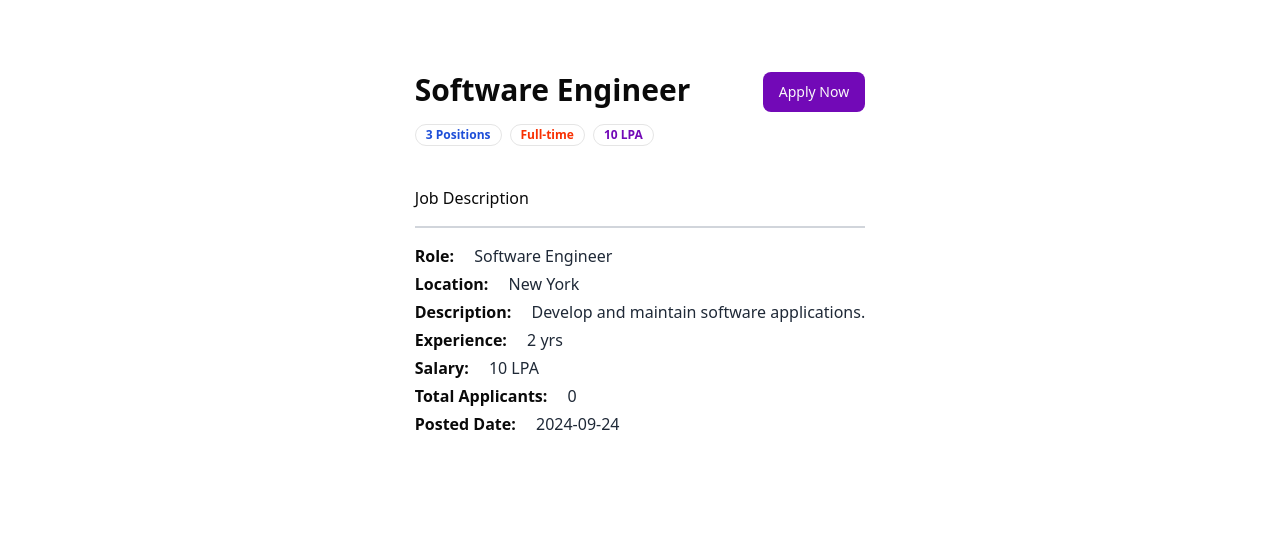
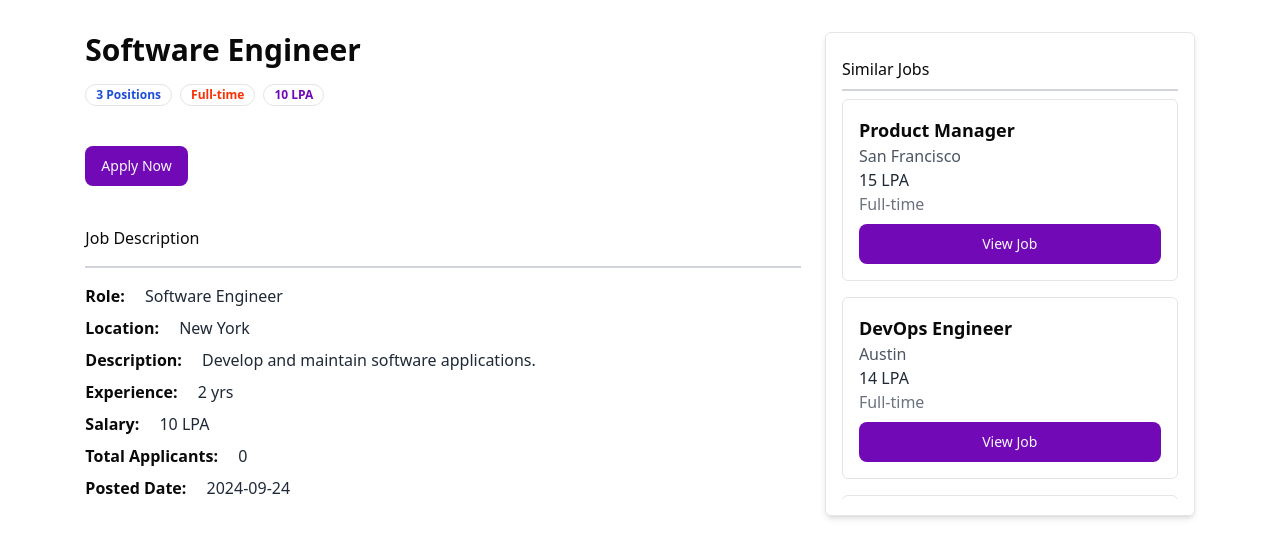
Before and after one commit to raobaba/Next_Hire_Job_Portal, a React (Vite) app in the folder client/: page /description/1 in a window 1280 px wide. Shown: the top 558 px of the page. Built offline with nearby package versions, Linux system fonts and the light colour scheme.

Commit message:
jobs displayed

```diff
--- a/client/src/components/FilterCard.jsx
+++ b/client/src/components/FilterCard.jsx
@@ -19,6 +19,15 @@ const filterData = [
 
 const FilterCard = ({ setSearchedQuery }) => {
   const [selectedValue, setSelectedValue] = useState("");
+  const [expandedFilters, setExpandedFilters] = useState(
+    filterData.map(() => false) // Initialize collapse for each filter group
+  );
+
+  const toggleExpand = (index) => {
+    const newExpandedFilters = [...expandedFilters];
+    newExpandedFilters[index] = !newExpandedFilters[index]; // Toggle the expansion state
+    setExpandedFilters(newExpandedFilters);
+  };
 
   const changeHandler = (value) => {
     setSelectedValue(value);
@@ -29,15 +38,18 @@ const FilterCard = ({ setSearchedQuery }) => {
   }, [selectedValue, setSearchedQuery]);
 
   return (
-    <div className="w-full bg-white p-1 rounded-md shadow-md">
+    <div className="w-full bg-white p-4 rounded-md shadow-md">
       <h1 className="font-bold text-lg">Filter Jobs</h1>
       <hr className="mt-1" />
       <RadioGroup value={selectedValue} onValueChange={changeHandler}>
-        {filterData.map((data, index) => (
-          <div key={index} className="my-1">
+        {filterData.map((data, index) => {
+          const isExpanded = expandedFilters[index];
+          const visibleItems = isExpanded ? data.array.length : 2; // Initially show 2 items, show all when expanded
+          return (
+            <div key={index} className="my-3">
               <h1 className="font-bold text-lg">{data.filterType}</h1>
-            <div className="flex flex-col sm:grid sm:grid-cols- md:flex md:flex-col gap-4">
-              {data.array.map((item, idx) => {
+              <div className="flex flex-col sm:grid sm:grid-cols- md:flex md:flex-col gap-2">
+                {data.array.slice(0, visibleItems).map((item, idx) => {
                   const itemId = `id${index}-${idx}`;
                   return (
                     <div className="flex items-center space-x-2" key={itemId}>
@@ -47,8 +59,17 @@ const FilterCard = ({ setSearchedQuery }) => {
                   );
                 })}
               </div>
+
+              {/* Toggle Button */}
+              <button
+                onClick={() => toggleExpand(index)}
+                className="mt-2 text-blue-500 hover:text-blue-700 focus:outline-none text-sm"
+              >
+                {isExpanded ? "Show Less" : "Show More"}
+              </button>
             </div>
-        ))}
+          );
+        })}
       </RadioGroup>
     </div>
   );
--- a/client/src/components/Job.jsx
+++ b/client/src/components/Job.jsx
@@ -31,11 +31,11 @@ const Job = ({ job }) => {
       <div className="flex items-center gap-2 my-2">
         <Button className="p-2" variant="outline" size="icon">
           <Avatar>
-            <AvatarImage src={job?.company?.logo} />
+            <AvatarImage src={job?.company?.logo?.url} />
           </Avatar>
         </Button>
         <div>
-          <h1 className="font-medium text-lg">{job?.company?.name}</h1>
+          <h1 className="font-medium text-lg">{job?.company?.companyName}</h1>
           <p className="text-sm text-gray-500">{job?.location}</p>
         </div>
       </div>
--- a/client/src/components/JobDescription.jsx
+++ b/client/src/components/JobDescription.jsx
@@ -4,7 +4,7 @@ import { Button } from "./ui/button";
 import { useParams } from "react-router-dom";
 import { toast } from "sonner";
 import ReactHelmet from "./shared/ReactHelmet";
-
+import { useNavigate } from "react-router-dom";
 const mockJobData = [
   {
     _id: "1",
@@ -106,6 +106,7 @@ const mockJobData = [
 
 const JobDescription = () => {
   const params = useParams();
+  const navigate = useNavigate();
   const jobId = params.id;
   const [singleJob, setSingleJob] = useState(null);
   const [isApplied, setIsApplied] = useState(false);
@@ -145,19 +146,28 @@ const JobDescription = () => {
     toast.success("Application successful!");
   };
 
+  // Similar jobs based on job type
+  const similarJobs = mockJobData.filter(
+    (job) => job.jobType === singleJob?.jobType && job._id !== singleJob?._id
+  );
+
   if (!singleJob) return <div>Loading...</div>;
 
   return (
-    <div className="max-w-7xl mx-auto my-10 p-4 md:p-8">
+    <div className="w-11/12 mx-auto md:p-8">
       <ReactHelmet
         title="Job Details - Next_Hire"
         description="Discover detailed information about the job role, responsibilities, qualifications, and how to apply. Learn more to see if this is the right opportunity for you."
         canonicalUrl="http://mysite.com/job-details"
       />
 
-      <div className="flex flex-col md:flex-row items-start justify-between">
+      <div className="flex flex-col md:flex-row gap-6">
+        {/* Job Description Section */}
         <div className="flex-1">
-          <h1 className="font-bold text-2xl md:text-3xl">{singleJob.title}</h1>
+          <div className="flex flex-col mb-6">
+            <h1 className="font-bold text-2xl md:text-3xl">
+              {singleJob.title}
+            </h1>
             <div className="flex items-center gap-2 mt-4 flex-wrap">
               <Badge className={"text-blue-700 font-bold"} variant="ghost">
                 {singleJob.position} Positions
@@ -170,10 +180,11 @@ const JobDescription = () => {
               </Badge>
             </div>
           </div>
+
           <Button
             onClick={isApplied ? null : applyJobHandler}
             disabled={isApplied}
-          className={`mt-4 md:mt-0 rounded-lg ${
+            className={`mt-4 rounded-lg ${
               isApplied
                 ? "bg-gray-600 cursor-not-allowed"
                 : "bg-[#7209b7] hover:bg-[#5f32ad]"
@@ -181,56 +192,70 @@ const JobDescription = () => {
           >
             {isApplied ? "Already Applied" : "Apply Now"}
           </Button>
-      </div>
+
           <h1 className="border-b-2 border-b-gray-300 font-medium py-4 mt-6">
             Job Description
           </h1>
-      <div className="my-4">
-        <h1 className="font-bold my-1">
-          Role:{" "}
-          <span className="pl-4 font-normal text-gray-800">
-            {singleJob.title}
-          </span>
+          <div className="my-4 space-y-2">
+            <JobDetail label="Role" value={singleJob.title} />
+            <JobDetail label="Location" value={singleJob.location} />
+            <JobDetail label="Description" value={singleJob.description} />
+            <JobDetail
+              label="Experience"
+              value={`${singleJob.experience} yrs`}
+            />
+            <JobDetail label="Salary" value={`${singleJob.salary} LPA`} />
+            <JobDetail
+              label="Total Applicants"
+              value={singleJob.applications.length}
+            />
+            <JobDetail
+              label="Posted Date"
+              value={singleJob.createdAt.split("T")[0]}
+            />
+          </div>
+        </div>
+
+        {/* Similar Jobs Section */}
+        <div className="w-full md:w-1/3 border rounded-md shadow-md p-4">
+          <h1 className="border-b-2 border-b-gray-300 font-medium py-2">
+            Similar Jobs
           </h1>
-        <h1 className="font-bold my-1">
-          Location:{" "}
-          <span className="pl-4 font-normal text-gray-800">
-            {singleJob.location}
-          </span>
-        </h1>
-        <h1 className="font-bold my-1">
-          Description:{" "}
-          <span className="pl-4 font-normal text-gray-800">
-            {singleJob.description}
-          </span>
-        </h1>
-        <h1 className="font-bold my-1">
-          Experience:{" "}
-          <span className="pl-4 font-normal text-gray-800">
-            {singleJob.experience} yrs
-          </span>
-        </h1>
-        <h1 className="font-bold my-1">
-          Salary:{" "}
-          <span className="pl-4 font-normal text-gray-800">
-            {singleJob.salary} LPA
-          </span>
-        </h1>
-        <h1 className="font-bold my-1">
-          Total Applicants:{" "}
-          <span className="pl-4 font-normal text-gray-800">
-            {singleJob.applications.length}
-          </span>
-        </h1>
-        <h1 className="font-bold my-1">
-          Posted Date:{" "}
-          <span className="pl-4 font-normal text-gray-800">
-            {singleJob.createdAt.split("T")[0]}
-          </span>
-        </h1>
+          <div className="max-h-[400px] overflow-y-auto mt-2 scrollbar-hidden">
+            {similarJobs.length > 0 ? (
+              <div className="space-y-4">
+                {similarJobs.map((job) => (
+                  <div
+                    key={job._id}
+                    className="p-4 border rounded-md flex flex-col"
+                  >
+                    <h2 className="font-bold text-lg">{job.title}</h2>
+                    <p className="text-gray-600">{job.location}</p>
+                    <p className="text-gray-800">{job.salary} LPA</p>
+                    <p className="text-gray-500">{job.jobType}</p>
+                    <Button
+                      onClick={() => navigate(`/job/${job._id}`)}
+                      className="mt-2 rounded-lg bg-[#7209b7] hover:bg-[#5f32ad]"
+                    >
+                      View Job
+                    </Button>
+                  </div>
+                ))}
+              </div>
+            ) : (
+              <p>No similar jobs found.</p>
+            )}
+          </div>
+        </div>
       </div>
     </div>
   );
 };
 
+const JobDetail = ({ label, value }) => (
+  <h1 className="font-bold my-1">
+    {label}: <span className="pl-4 font-normal text-gray-800">{value}</span>
+  </h1>
+);
+
 export default JobDescription;
--- a/client/src/components/Jobs.jsx
+++ b/client/src/components/Jobs.jsx
@@ -4,168 +4,53 @@ import FilterCard from "./FilterCard";
 import Job from "./Job";
 import { motion } from "framer-motion";
 import ReactHelmet from "./shared/ReactHelmet";
+import { getAllJobs } from "@/redux/slices/job.slice";
+import { useDispatch,useSelector } from "react-redux";
 
-const allJobs = [
-  {
-    _id: 1,
-    title: "Frontend Developer",
-    description: "Build and optimize web applications using React.js.",
-    location: "Bangalore",
-    company: {
-      name: "TechCorp",
-      logo: "https://example.com/company1-logo.png",
-    },
-    createdAt: "2024-09-18T09:00:00Z",
-    position: 3,
-    jobType: "Full-Time",
-    salary: "12",
-  },
-  {
-    _id: 2,
-    title: "Backend Developer",
-    description: "Develop and maintain server-side APIs using Node.js.",
-    location: "Pune",
-    company: {
-      name: "InnovateX",
-      logo: "https://example.com/company2-logo.png",
-    },
-    createdAt: "2024-09-17T10:30:00Z",
-    position: 1,
-    jobType: "Full-Time",
-    salary: "18",
-  },
-  {
-    _id: 3,
-    title: "Data Scientist",
-    description: "Analyze complex data to provide actionable insights.",
-    location: "Hyderabad",
-    company: {
-      name: "DataWorks",
-      logo: "https://example.com/company3-logo.png",
-    },
-    createdAt: "2024-09-15T14:00:00Z",
-    position: 2,
-    jobType: "Full-Time",
-    salary: "22",
-  },
-  {
-    _id: 4,
-    title: "Android Developer",
-    description: "Build mobile applications for Android platforms.",
-    location: "Delhi",
-    company: {
-      name: "AppSoft",
-      logo: "https://example.com/company4-logo.png",
-    },
-    createdAt: "2024-09-19T12:00:00Z",
-    position: 4,
-    jobType: "Contract",
-    salary: "10",
-  },
-  {
-    _id: 5,
-    title: "DevOps Engineer",
-    description: "Manage infrastructure and automate deployment pipelines.",
-    location: "Mumbai",
-    company: {
-      name: "CloudGen",
-      logo: "https://example.com/company5-logo.png",
-    },
-    createdAt: "2024-09-16T08:00:00Z",
-    position: 2,
-    jobType: "Part-Time",
-    salary: "20",
-  },
-  {
-    _id: 6,
-    title: "UI/UX Designer",
-    description: "Design user-friendly interfaces and improve user experience.",
-    location: "Chennai",
-    company: {
-      name: "DesignPro",
-      logo: "https://example.com/company6-logo.png",
-    },
-    createdAt: "2024-09-13T11:45:00Z",
-    position: 1,
-    jobType: "Full-Time",
-    salary: "14",
-  },
-  {
-    _id: 7,
-    title: "Project Manager",
-    description: "Oversee project development and ensure timely delivery.",
-    location: "Kolkata",
-    company: {
-      name: "ProManage",
-      logo: "https://example.com/company7-logo.png",
-    },
-    createdAt: "2024-09-12T07:30:00Z",
-    position: 1,
-    jobType: "Full-Time",
-    salary: "25",
-  },
-  {
-    _id: 8,
-    title: "FullStack Developer",
-    description: "Work on both front-end and back-end features of web apps.",
-    location: "Bangalore",
-    company: {
-      name: "CodeCraft",
-      logo: "https://example.com/company8-logo.png",
-    },
-    createdAt: "2024-09-20T13:00:00Z",
-    position: 2,
-    jobType: "Full-Time",
-    salary: "16",
-  },
-  {
-    _id: 9,
-    title: "Machine Learning Engineer",
-    description: "Develop and optimize machine learning models.",
-    location: "Pune",
-    company: {
-      name: "AI Innovations",
-      logo: "https://example.com/company9-logo.png",
-    },
-    createdAt: "2024-09-18T15:00:00Z",
-    position: 3,
-    jobType: "Full-Time",
-    salary: "30",
-  },
-  {
-    _id: 10,
-    title: "QA Engineer",
-    description:
-      "Test software products and ensure they meet quality standards.",
-    location: "Gurgaon",
-    company: {
-      name: "TestTech",
-      logo: "https://example.com/company10-logo.png",
-    },
-    createdAt: "2024-09-14T09:30:00Z",
-    position: 2,
-    jobType: "Full-Time",
-    salary: "12",
-  },
-];
+
 const Jobs = () => {
+  const dispatch = useDispatch();
+  const [allJobs,setAllJobs] = useState([]);
   const [filterJobs, setFilterJobs] = useState(allJobs);
   const [searchedQuery, setSearchedQuery] = useState("");
+  const [currentCategory, setCurrentCategory] = useState("all");
+
+  useEffect(()=>{
+     dispatch(getAllJobs()).then((res)=>{
+      if(res?.payload?.status === 200){
+        console.log("jobsData",res?.payload)
+        setAllJobs(res?.payload?.jobs)
+      }
+     })
+  },[dispatch])
+
+  const recommendedJobs = allJobs.filter((job) => job.position === 1); // Example filter for recommended jobs
+  const searchHistory = allJobs.filter((job) => job.salary > 15); // Example filter for trending jobs
 
   useEffect(() => {
+    let filteredJobs = allJobs;
+
     if (searchedQuery) {
-      const filteredJobs = allJobs.filter((job) => {
+      filteredJobs = allJobs.filter((job) => {
         return (
           job.title.toLowerCase().includes(searchedQuery.toLowerCase()) ||
           job.description.toLowerCase().includes(searchedQuery.toLowerCase()) ||
           job.location.toLowerCase().includes(searchedQuery.toLowerCase())
         );
       });
-      setFilterJobs(filteredJobs);
+      setCurrentCategory("search");
     } else {
-      setFilterJobs(allJobs);
+      if (currentCategory === "recommended") {
+        filteredJobs = recommendedJobs;
+      } else if (currentCategory === "searchHistory") {
+        filteredJobs = searchHistory;
+      } else {
+        filteredJobs = allJobs;
+      }
     }
-  }, [searchedQuery]);
+
+    setFilterJobs(filteredJobs);
+  }, [searchedQuery, currentCategory]);
 
   return (
     <div>
@@ -182,6 +67,54 @@ const Jobs = () => {
             <FilterCard setSearchedQuery={setSearchedQuery} />
           </div>
           <div className="flex-1 h-[80vh] overflow-y-auto pb-5">
+            {/* Search Field Above Headings */}
+            <div className="my-5">
+              <input
+                type="text"
+                value={searchedQuery}
+                onChange={(e) => setSearchedQuery(e.target.value)}
+                placeholder="Search for jobs..."
+                className="w-full p-3 border border-gray-300 rounded-lg shadow-sm focus:outline-none focus:border-blue-500"
+              />
+            </div>
+
+            {/* Stylish and Responsive Headings */}
+            <div className="flex flex-col sm:flex-row items-center justify-between my-5 sm:space-x-4 space-y-3 sm:space-y-0">
+              <h2
+                onClick={() => setCurrentCategory("all")}
+                className={`cursor-pointer text-sm md:text-lg lg:text-xl font-bold transition duration-300 hover:text-blue-500 ${
+                  currentCategory === "all" ? "text-blue-600" : "text-gray-800"
+                }`}
+              >
+                All Jobs ({allJobs.length})
+              </h2>
+              <h2
+                onClick={() => setCurrentCategory("recommended")}
+                className={`cursor-pointer text-sm md:text-lg lg:text-xl font-bold transition duration-300 hover:text-blue-500 ${
+                  currentCategory === "recommended"
+                    ? "text-blue-600"
+                    : "text-gray-800"
+                }`}
+              >
+                Recommended ({recommendedJobs.length})
+              </h2>
+              <h2
+                onClick={() => setCurrentCategory("trending")}
+                className={`cursor-pointer text-sm md:text-lg lg:text-xl font-bold transition duration-300 hover:text-blue-500 ${
+                  currentCategory === "trending"
+                    ? "text-blue-600"
+                    : "text-gray-800"
+                }`}
+              >
+                Based On Search ({searchHistory.length})
+              </h2>
+              {searchedQuery && (
+                <h2 className="text-sm md:text-lg lg:text-xl font-bold text-red-500">
+                  Based on Search Results ({filterJobs.length})
+                </h2>
+              )}
+            </div>
+
             {filterJobs.length <= 0 ? (
               <span>Job not found</span>
             ) : (
```
Lines whose indentation alone changed are shown as unchanged.
